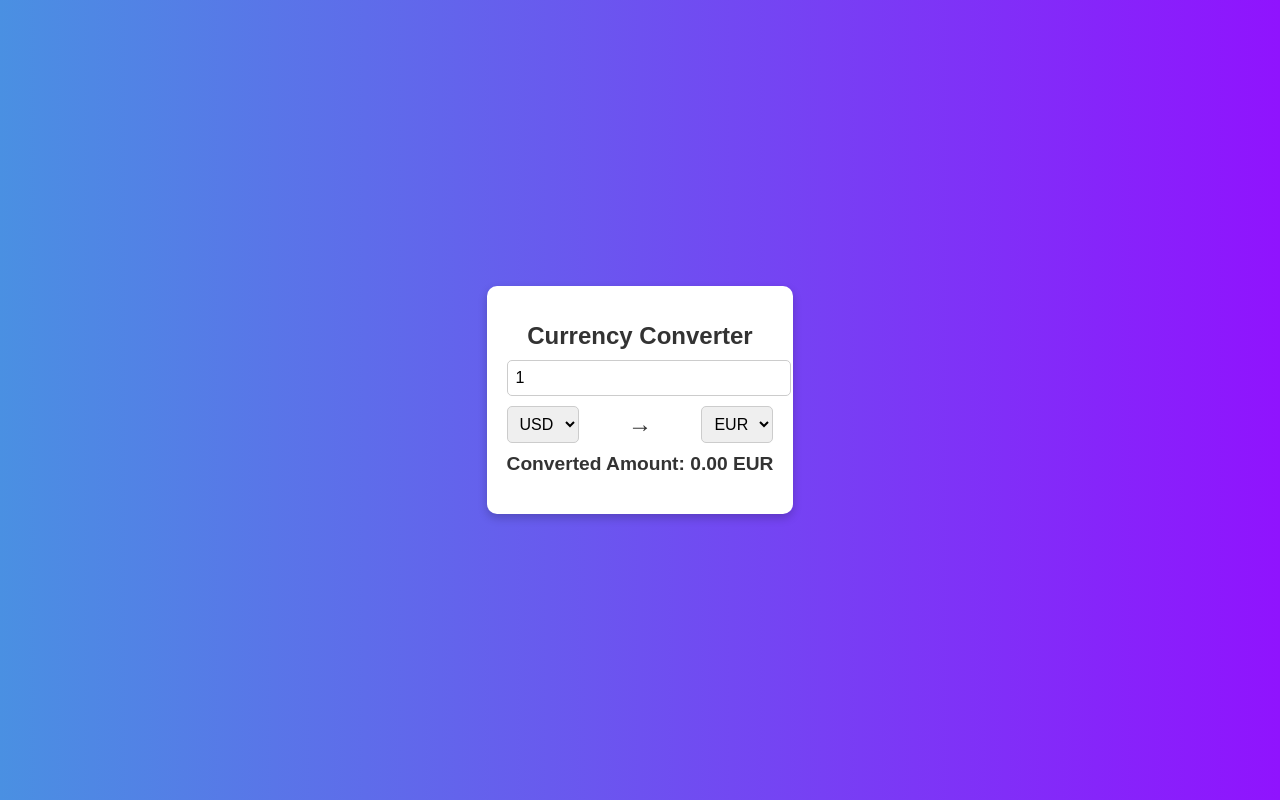
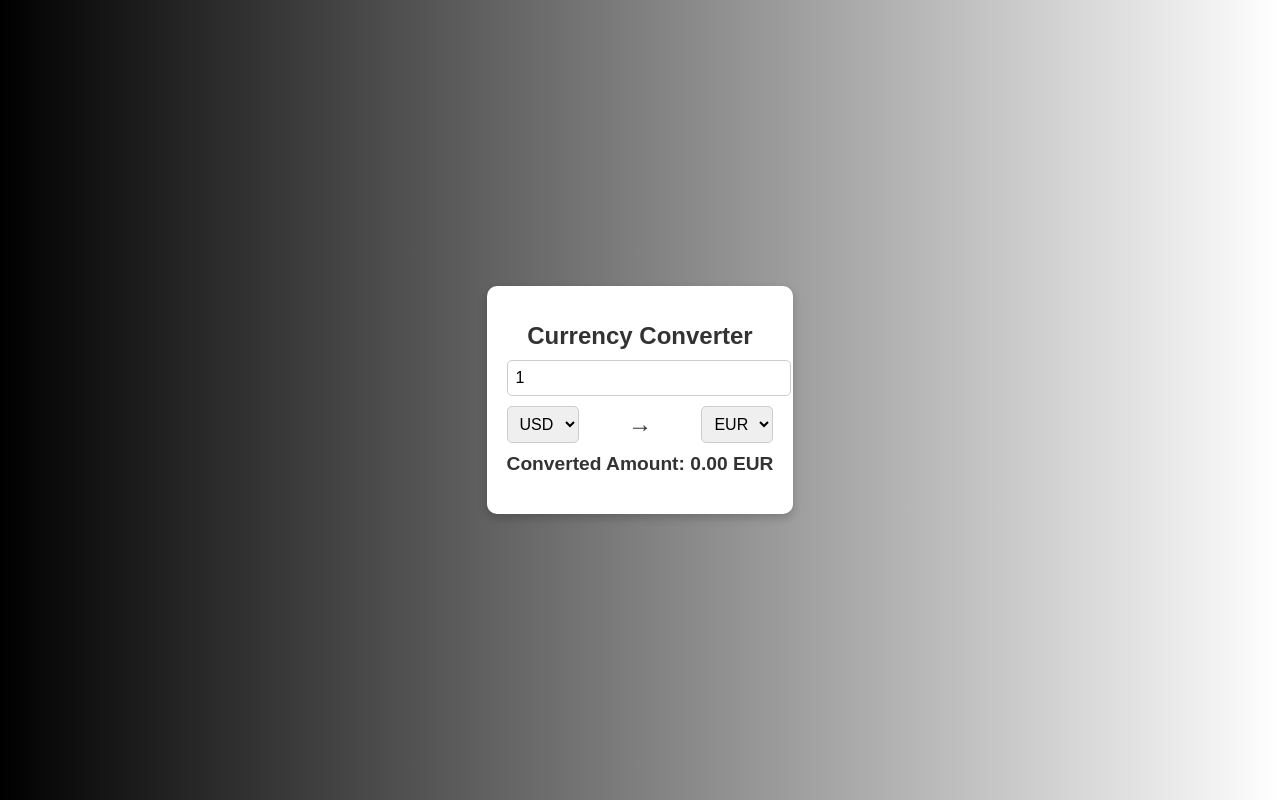
Before and after one commit to EbubeStrong/react-challenge-currency-converter-starter, a React (Create React App) app: page / in a window 1280 px wide. Built offline with nearby package versions, Linux system fonts and the light colour scheme; no server answers.

Commit message:
Update styles.css

```diff
--- a/src/styles.css
+++ b/src/styles.css
@@ -1,7 +1,7 @@
 /* styles.css */
 body {
   font-family: Arial, sans-serif;
-  background: linear-gradient(to right, #4a90e2, #9013fe);
+  background: linear-gradient(to right, black, white);
   color: white;
   display: flex;
   justify-content: center;
@@ -25,7 +25,7 @@ body {
   box-shadow: 0 4px 10px rgba(0, 0, 0, 0.2);
   text-align: center;
   width: 100%;
-  max-width: 350px;
+  max-width: 400px;
 }
 
 .title {
```
